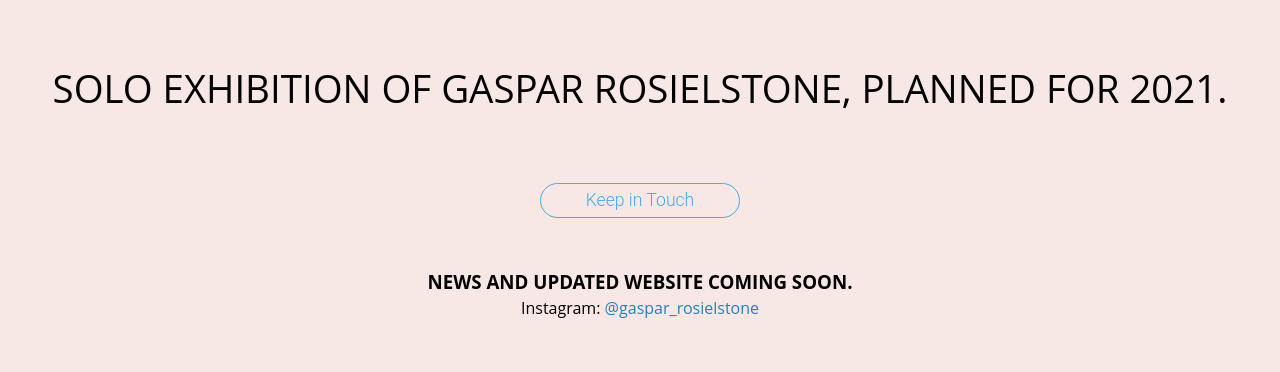
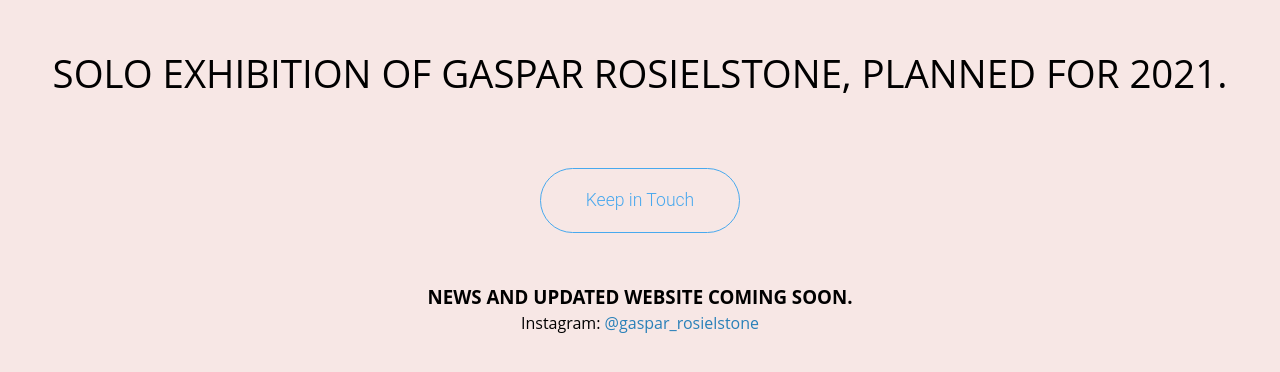
Before and after one commit to kylegold/you-are-a-god, a React (Create React App) app in the folder client/: page / in a window 1280 px wide. Shown: the part 210-582 px from the top of the page. Built offline with nearby package versions, Linux system fonts and the light colour scheme; no server answers.

Commit message:
main button height

```diff
--- a/client/src/components/PopUp/index.js
+++ b/client/src/components/PopUp/index.js
@@ -32,7 +32,7 @@ const PopUp = () => {
 
     return (
       <div id="modalDesign">
-        <button id="questionButton" style={{width: "200px"}} onClick={openModal}>Keep in Touch</button>
+        <button id="questionButton" style={{width: "200px", height: "65px"}} onClick={openModal}>Keep in Touch</button>
         <Modal
           isOpen={modalIsOpen}
           onAfterOpen={afterOpenModal}
--- a/client/src/components/PopUp/style.css
+++ b/client/src/components/PopUp/style.css
@@ -3,7 +3,7 @@
   display: block;
   padding: 5px;
   margin: 35px auto 20px auto;
-  height: 35px;
+  height: 65px;
   width: 200px;
   background-color: rgba(72,168,238, 0.0);
   font-family: 'Roboto', sans-serif;
```
